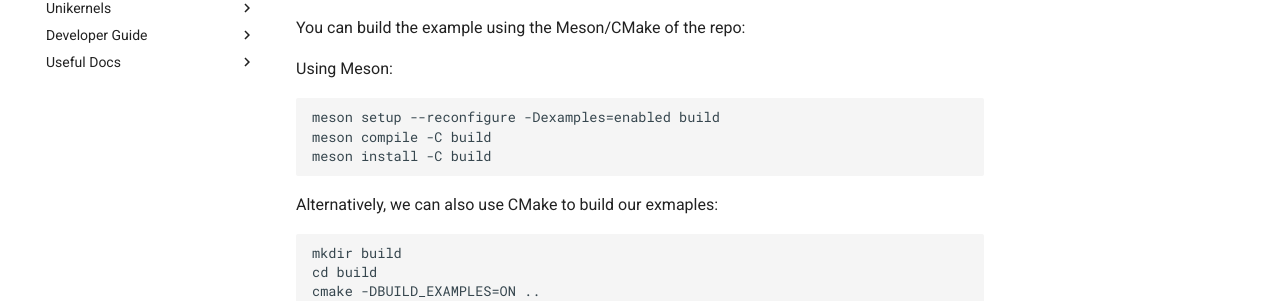
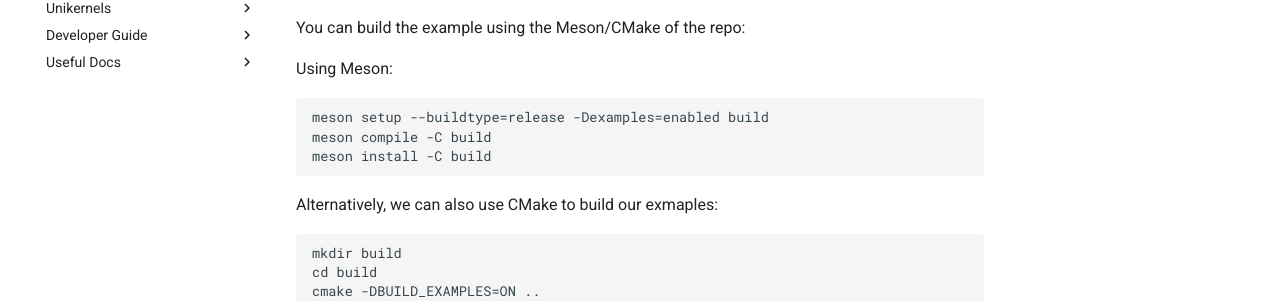
Before and after one commit to nubificus/vaccel-docs, an MkDocs documentation site: the page built from docs/run.md, in a window 1280 px wide and 900 px high. Shown: the part 283-584 px from the top of the window. Built offline with MkDocs 1.6.1 and Material for MkDocs 9.7.7, drawn with Linux system fonts in a browser that asks for light colours.

````diff
--- a/docs/run.md
+++ b/docs/run.md
@@ -3,15 +3,15 @@
 ## Building a vaccel application
 
 We will use an example of image classification which can be found under the
-[examples](https://github.com/cloudkernels/vaccel/tree/master/examples) folder
-of the vAccel runtime [repo](https://github.com/cloudkernels/vaccel).
+[examples](https://github.com/nubificus/vaccel/tree/master/examples) folder
+of the vAccel runtime [repo](https://github.com/nubificus/vaccel).
 
 You can build the example using the Meson/CMake of the repo:
 
 Using Meson:
 
 ```bash
-meson setup --reconfigure -Dexamples=enabled build
+meson setup --buildtype=release -Dexamples=enabled build
 meson compile -C build
 meson install -C build
 ```
````
Also changed, not shown: docs/build_run_app.md (+1 -1 lines), docs/building.md (+3 -3 lines), docs/plugin_add.md (+1 -1 lines), docs/quickstart.md (+1 -1 lines), docs/vaccel_go.md (+1 -1 lines).
